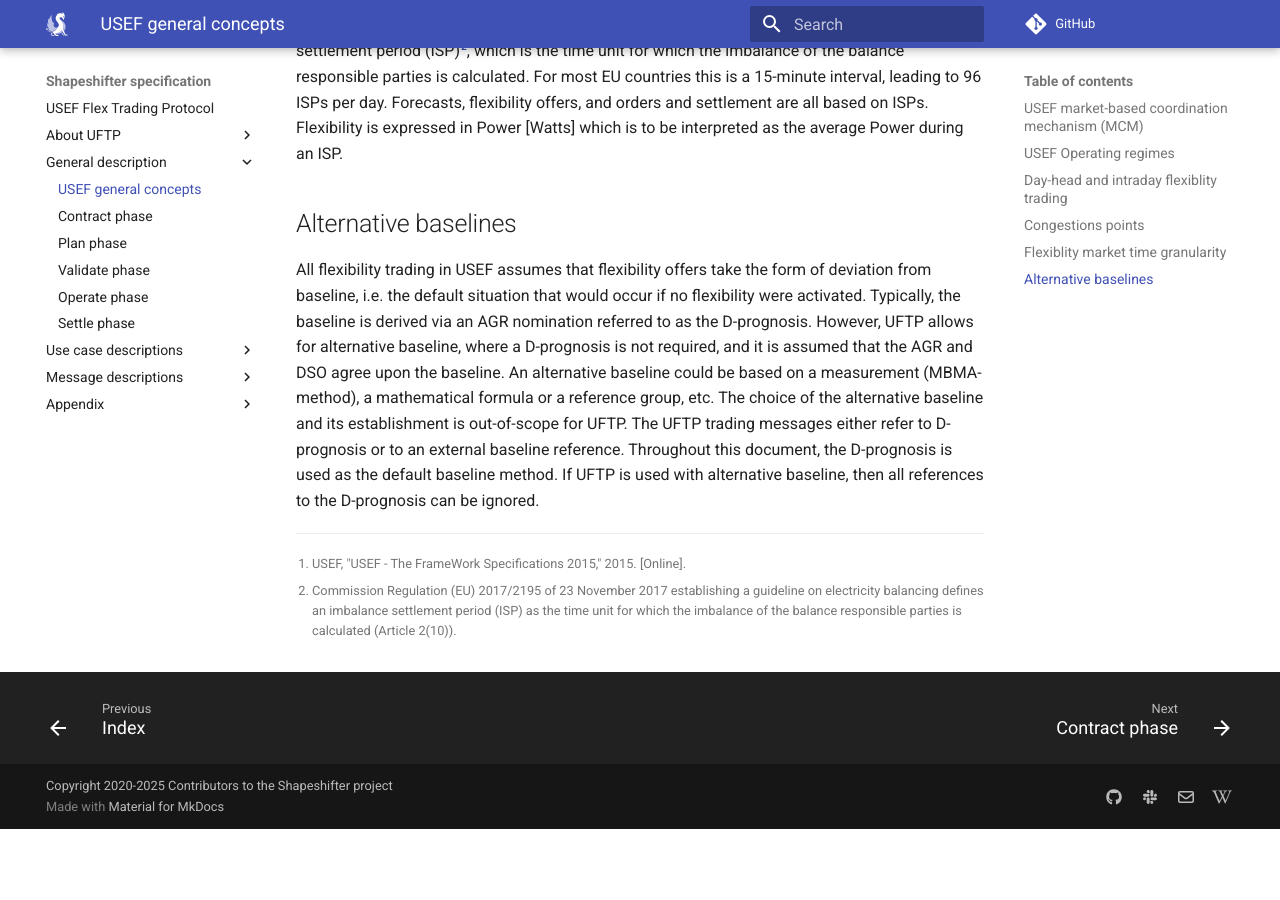
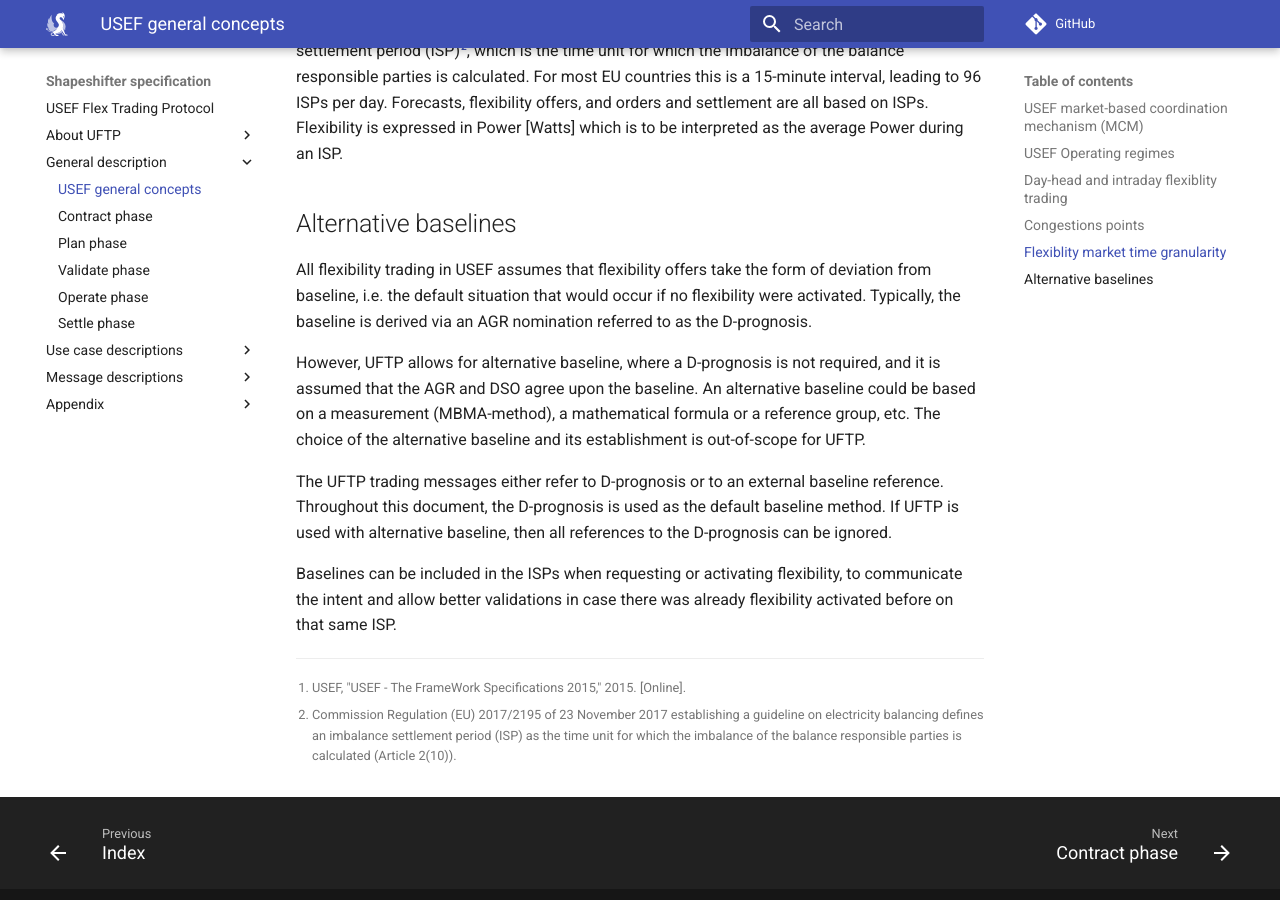
Before and after one commit to shapeshifter/shapeshifter-specification, an MkDocs documentation site: the page built from docs/general-description/usef-general-concepts.md, in a window 1280 px wide and 900 px high, scrolled down 2843 px. Built offline with MkDocs 1.6.1 and Material for MkDocs 9.7.7, drawn with Linux system fonts in a browser that asks for light colours; comment, search, counter and statistics services are not loaded; the version menu is left out; before the commit the page ends 3672 px from its top, so only the background shows below that.

Commit message:
Add baseline to ISP

```diff
--- a/docs/general-description/usef-general-concepts.md
+++ b/docs/general-description/usef-general-concepts.md
@@ -93,9 +93,13 @@
 
 All flexibility trading in USEF assumes that flexibility offers take the form of deviation from baseline, i.e. the default situation that would occur if no flexibility were activated.
 Typically, the baseline is derived via an AGR nomination referred to as the D-prognosis.
+
 However, UFTP allows for alternative baseline, where a D-prognosis is not required, and it is assumed that the AGR and DSO agree upon the baseline.
 An alternative baseline could be based on a measurement (MBMA-method), a mathematical formula or a reference group, etc.
 The choice of the alternative baseline and its establishment is out-of-scope for UFTP.
+
 The UFTP trading messages either refer to D-prognosis or to an external baseline reference.
 Throughout this document, the D-prognosis is used as the default baseline method.
 If UFTP is used with alternative baseline, then all references to the D-prognosis can be ignored.
+
+Baselines can be included in the ISPs when requesting or activating flexibility, to communicate the intent and allow better validations in case there was already flexibility activated before on that same ISP.
```
Also changed, not shown: docs/message-descriptions/message-catalog/flex-order.md (+10 -3 lines), docs/message-descriptions/message-catalog/flex-request.md (+6 -1 lines), 1 other file.
